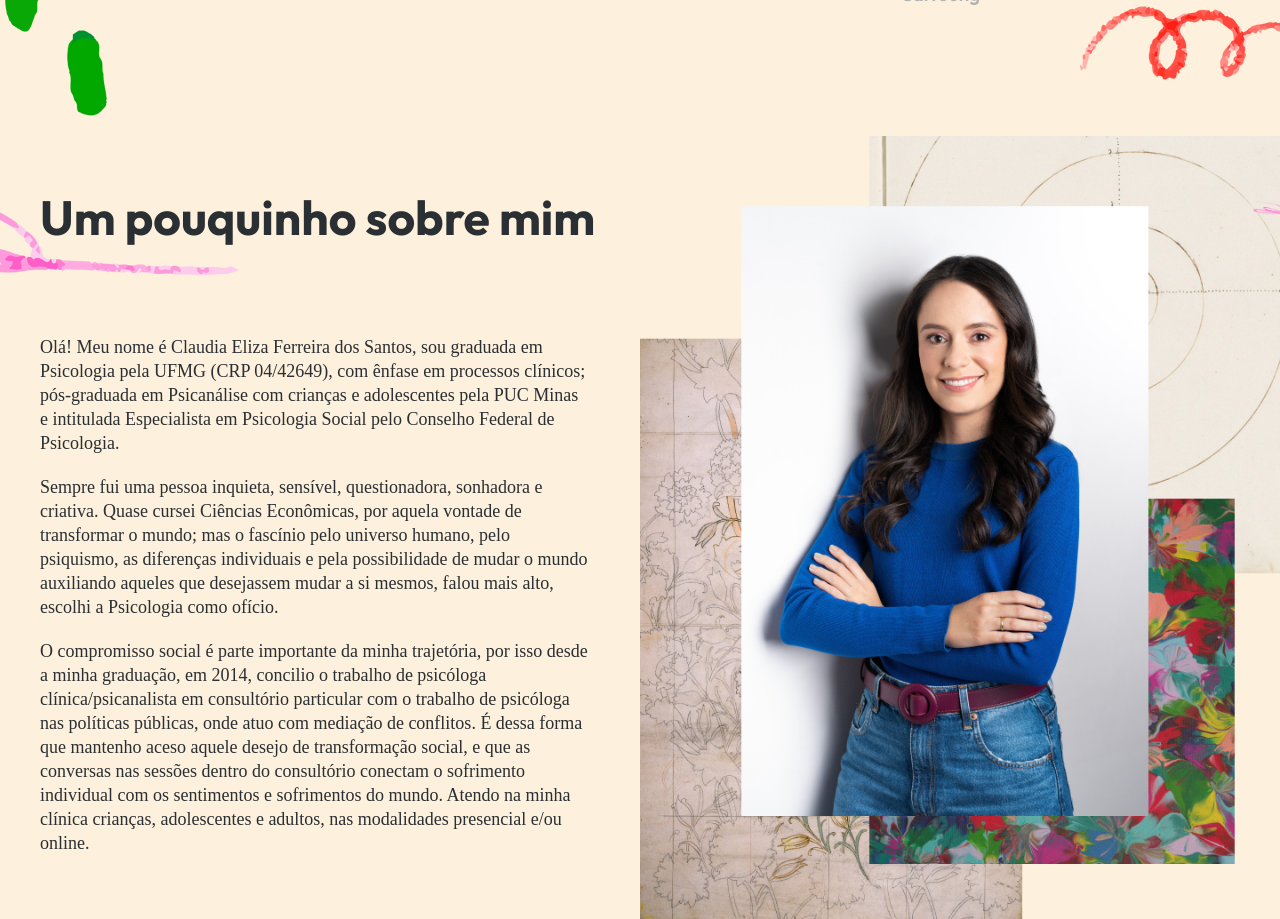
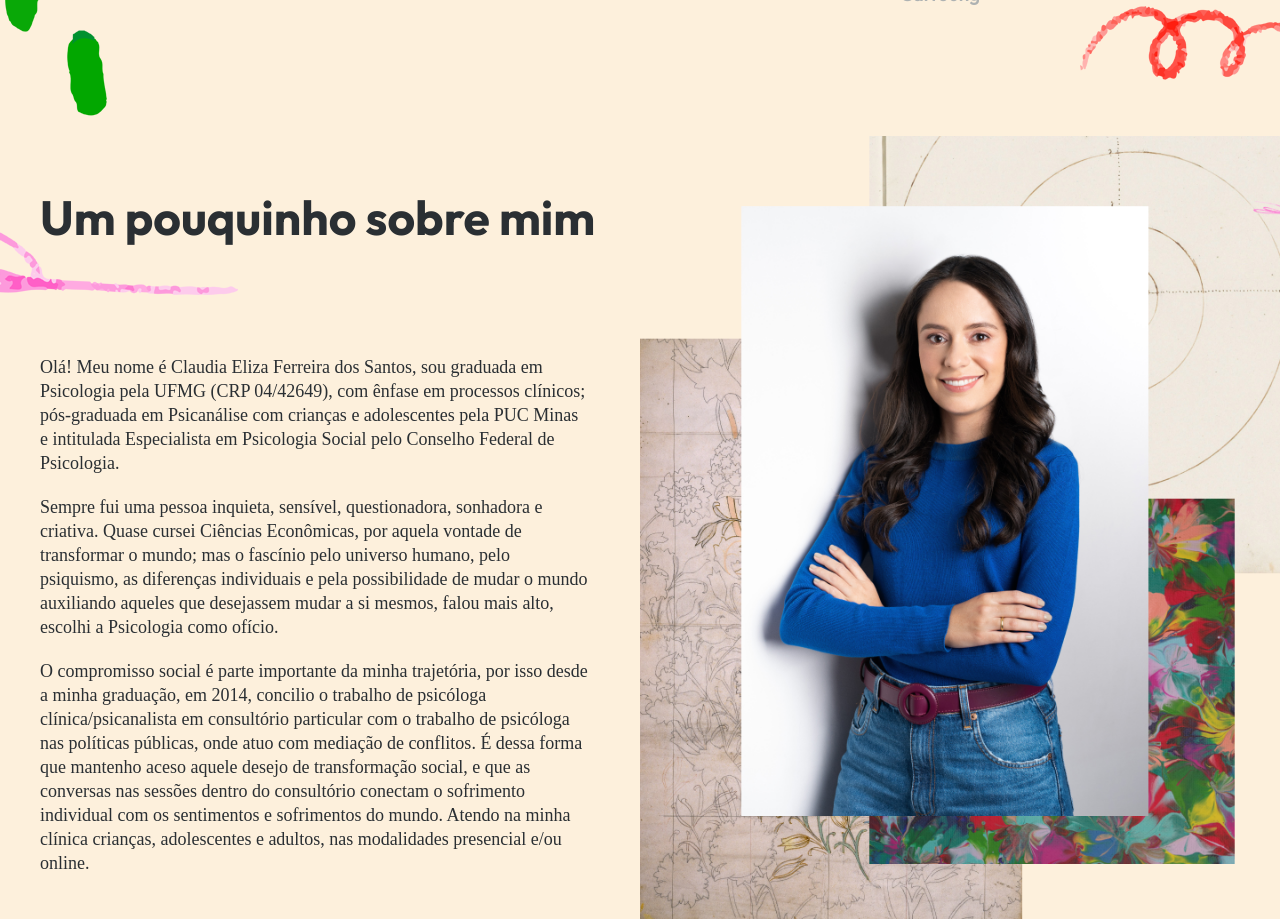
Before and after one commit to Claudinha-eliza/website-claudia-ferreira, a Next.js app: page / in a window 1280 px wide. Shown: the part 780-1699 px from the top of the page. Built offline with nearby package versions, Linux system fonts and the light colour scheme; a web font is replaced by a local one.

Commit message:
text ajust

```diff
--- a/src/Components/Sections/UmPouquinhoSobreMim/AboutMe/page.module.css
+++ b/src/Components/Sections/UmPouquinhoSobreMim/AboutMe/page.module.css
@@ -9,7 +9,7 @@
   line-height: 36px;
   padding-top: 63px;
   padding-left: 115px;
-  padding-bottom: 100px;
+  padding-bottom: 120px;
   color: #2A2F33;
 }
 
```
